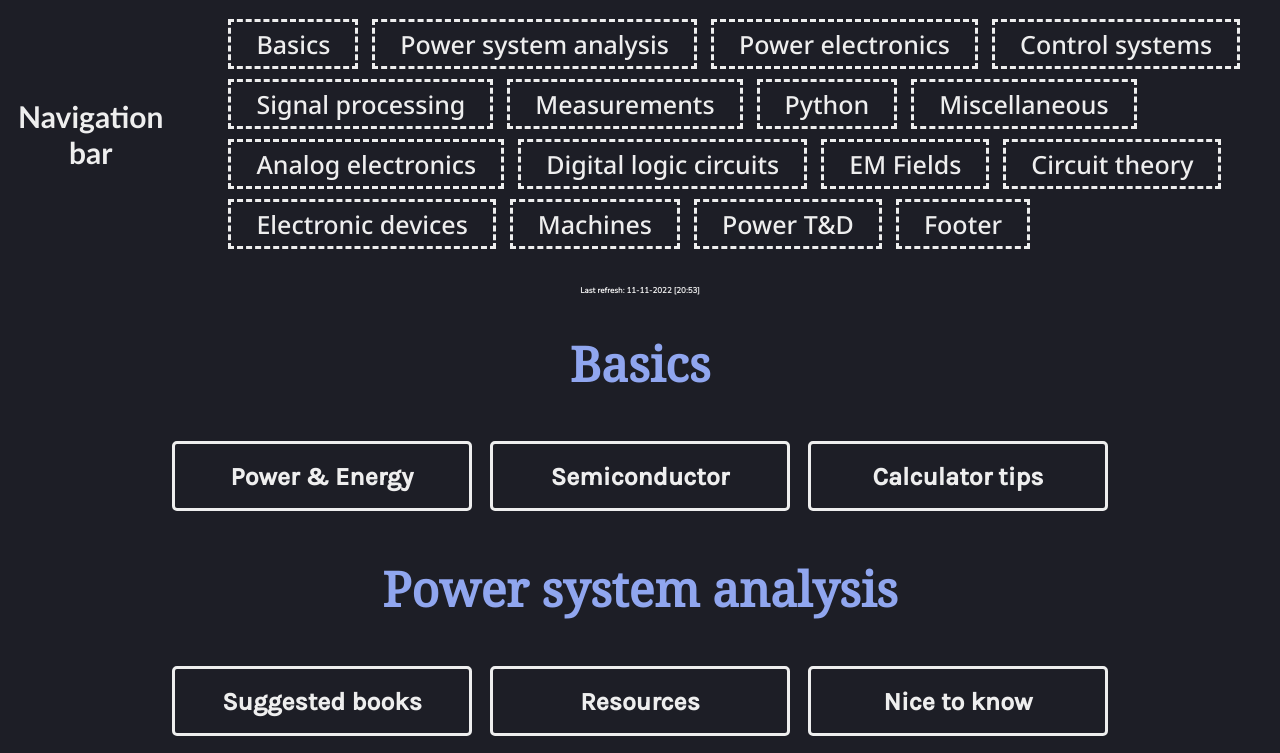
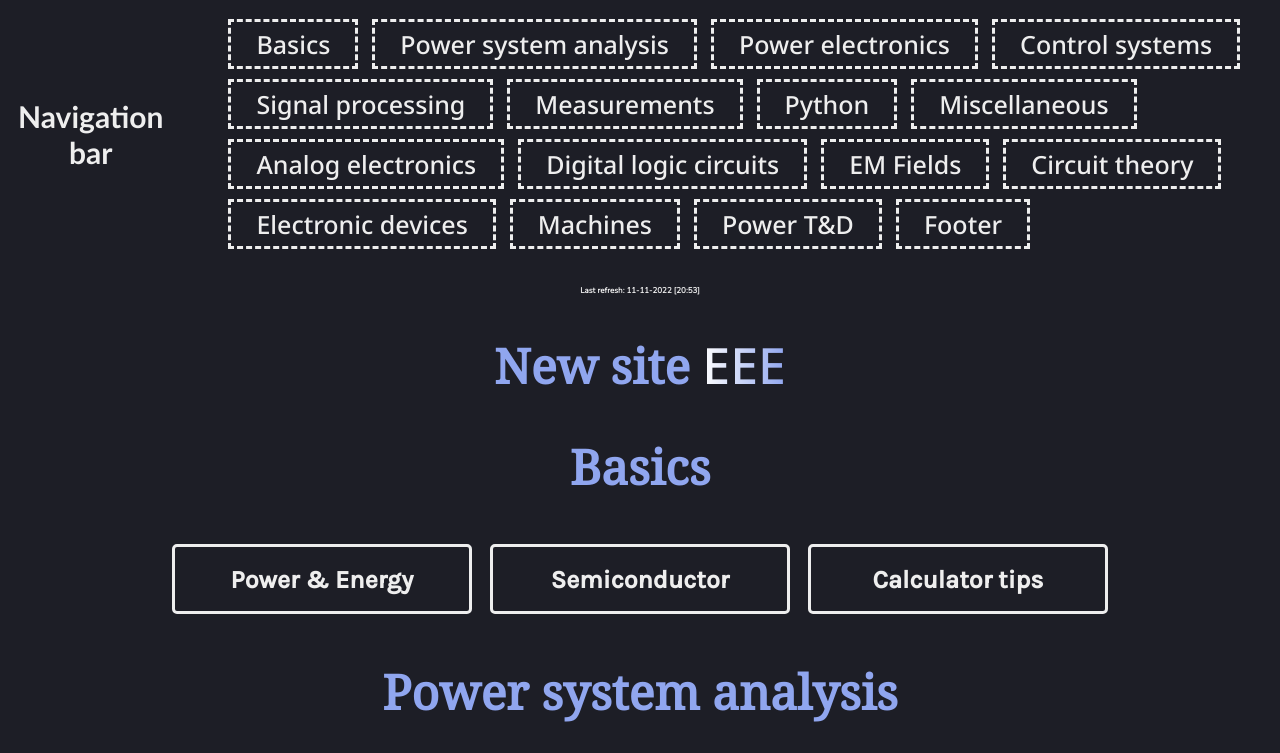
Before and after one commit to 200901002/ee, a website: page index.html in a window 1280 px wide. Shown: the top 753 px of the page. Drawn offline with nearby package versions, Linux system fonts and the light colour scheme.

Commit message:
new site

```diff
--- a/index.html
+++ b/index.html
@@ -60,7 +60,7 @@
         <center>
         <h5>Last refresh: 11-11-2022 [20:53]</h5>
 
-
+        <h1>New site <a class="grad" href="https://200901002.github.io/eee/">EEE </a> </h1>
         <h1 id="BAS">Basics</h1>
         <button onclick='window.location.href =  "https://200901002.github.io/ee/Basics/Power energy.html"' class="Bbuttons">Power & Energy</button>
         <button onclick='window.location.href =  "https://200901002.github.io/ee/Basics/Electronic devices.html"' class="Bbuttons">Semiconductor</button>
--- a/style clean white.css
+++ b/style clean white.css
@@ -171,3 +171,9 @@ a.discord{
     font-size: 20px;
     color: #90a6ef;
 }
+a.grad{
+    font-size: 50px;
+    background: linear-gradient(to right, #ffffff 0%, #90a6ef 100%);
+	-webkit-background-clip: text;
+	-webkit-text-fill-color: transparent;
+}
```
